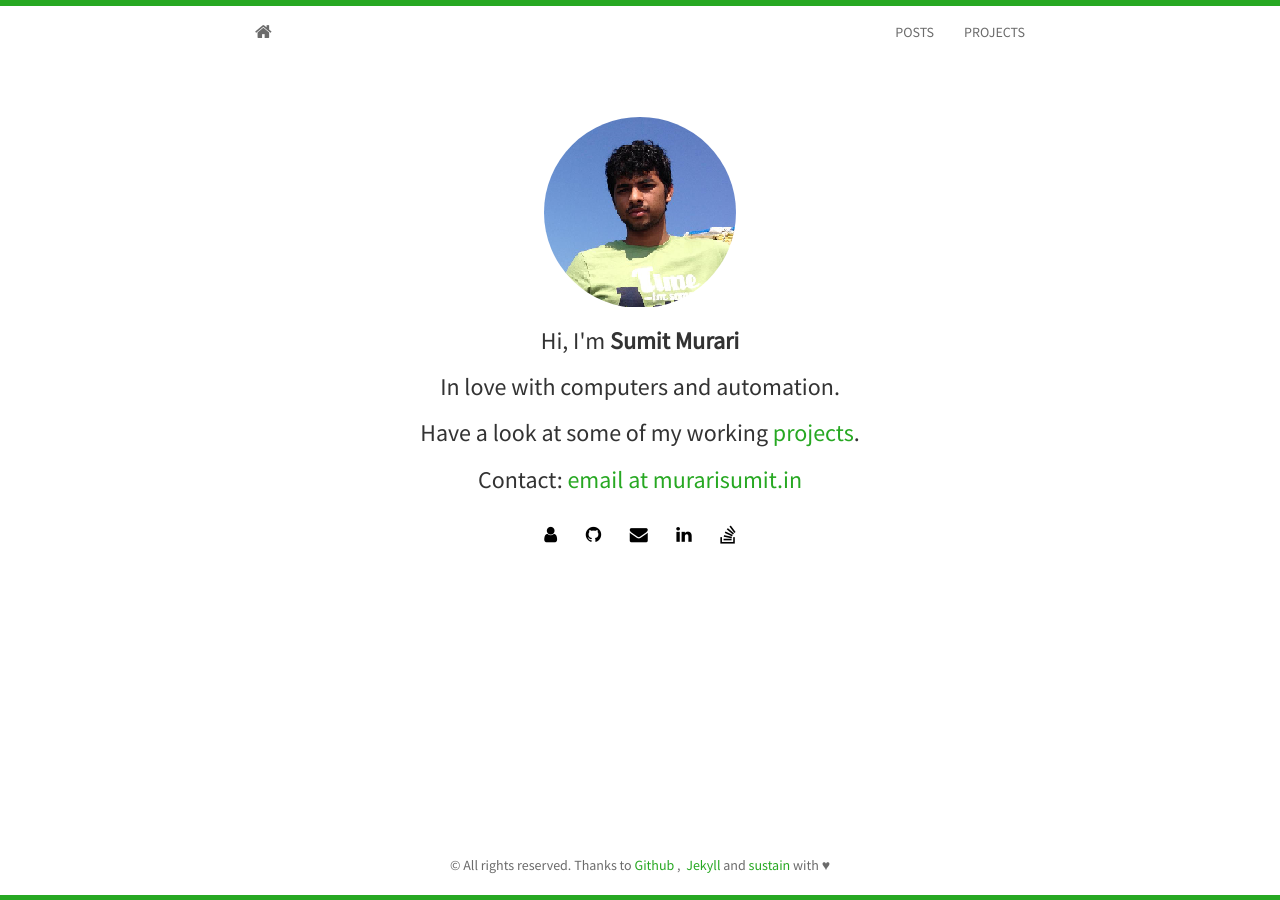
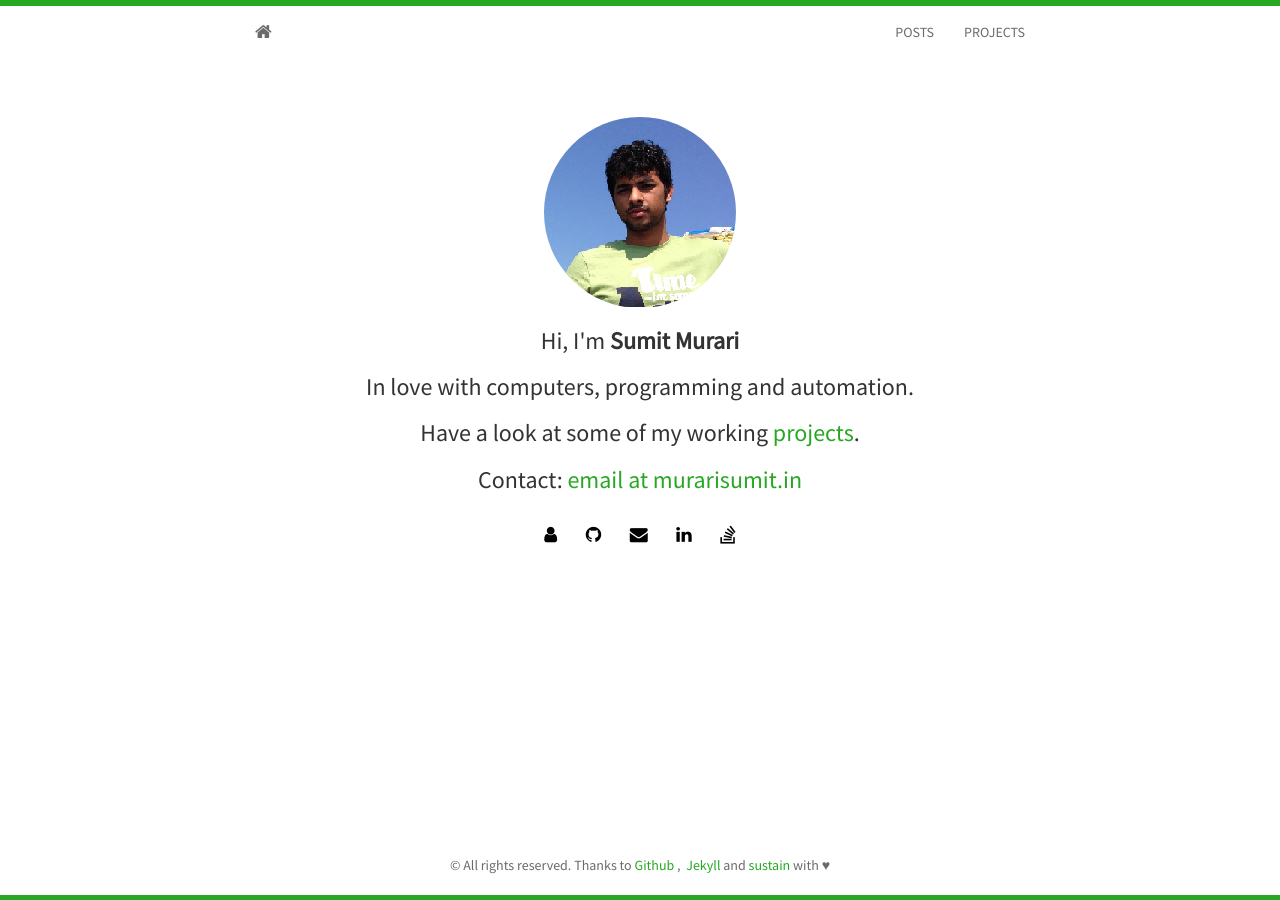
Before and after one commit to murarisumit/murarisumit.github.io, a Jekyll site: the page built from index.html, in a window 1280 px wide. Built offline with Jekyll 4.4.1, drawn with Linux system fonts in a browser that asks for light colours; nearby versions of some CDN libraries; the list of posts is cut into pages by our own code.

Commit message:
Tweaked index page

```diff
--- a/index.html
+++ b/index.html
@@ -10,7 +10,7 @@
 	  </div>
         <h3>Hi, I'm <b>  {{ site.author }}</b> </h3>
 				<center>
-				<h3> In love with computers and automation.</h3>
+				<h3> In love with computers, programming and automation.</h3>
       <h3>Have a look at some of my working <a href="https://github.com/{{ site.github }}"> projects</a>.</h3>
       <h3>Contact: <a href="mailto:{{ site.email }}?Subject=Hello%20Sumit"> email at murarisumit.in </a></h3>
 			</center>
```
